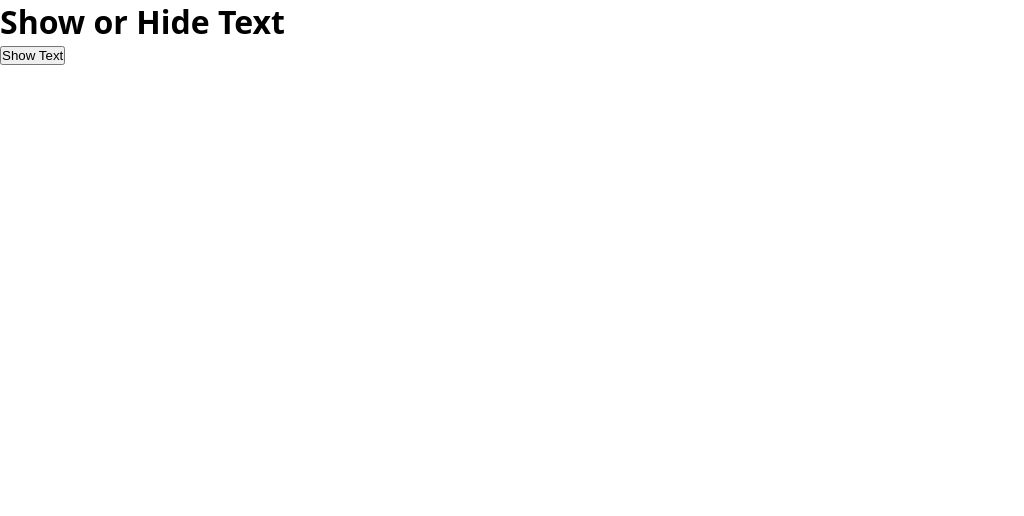
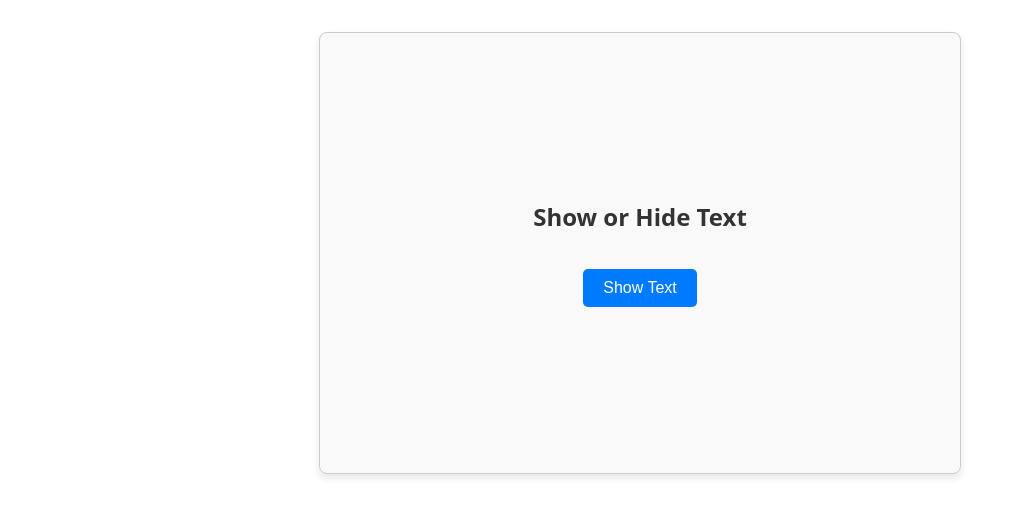
Before and after one commit to Espadv69/useState-Basics, a React (Vite) app in the folder ShowHideText/: page / in a window 1280 px wide. Shown: the top 516 px of the page, without its empty margins (0-1024 px from the left). Built offline with nearby package versions, Linux system fonts and the light colour scheme; the HTML template or start-up script is replaced by a standard one.

Commit message:
Add styles for ShowText component to enhance layout and user interaction

```diff
--- a/ShowHideText/src/components/ShowText/ShowText.css
+++ b/ShowHideText/src/components/ShowText/ShowText.css
@@ -0,0 +1,46 @@
+.show-text {
+  max-width: 600px;
+  height: 50dvh;
+  margin: 2rem auto;
+  padding: 20px;
+
+  display: flex;
+  flex-direction: column;
+  justify-content: center;
+  align-items: center;
+  gap: 1rem;
+
+  text-align: center;
+
+  border: 1px solid #ccc;
+  border-radius: 8px;
+
+  background-color: #f9f9f9;
+  box-shadow: 0 4px 8px rgba(0, 0, 0, 0.1);
+}
+
+.show-text h1 {
+  font-size: 24px;
+  margin-bottom: 20px;
+  color: #333;
+}
+
+.show-text button {
+  padding: 10px 20px;
+  font-size: 16px;
+  color: #fff;
+  background-color: #007bff;
+  border: none;
+  border-radius: 5px;
+  cursor: pointer;
+  transition: background-color 0.3s ease;
+}
+
+.show-text button:hover {
+  background-color: #0056b3;
+}
+
+.show-text p {
+  font-size: 18px;
+  opacity: .8;
+}
```
